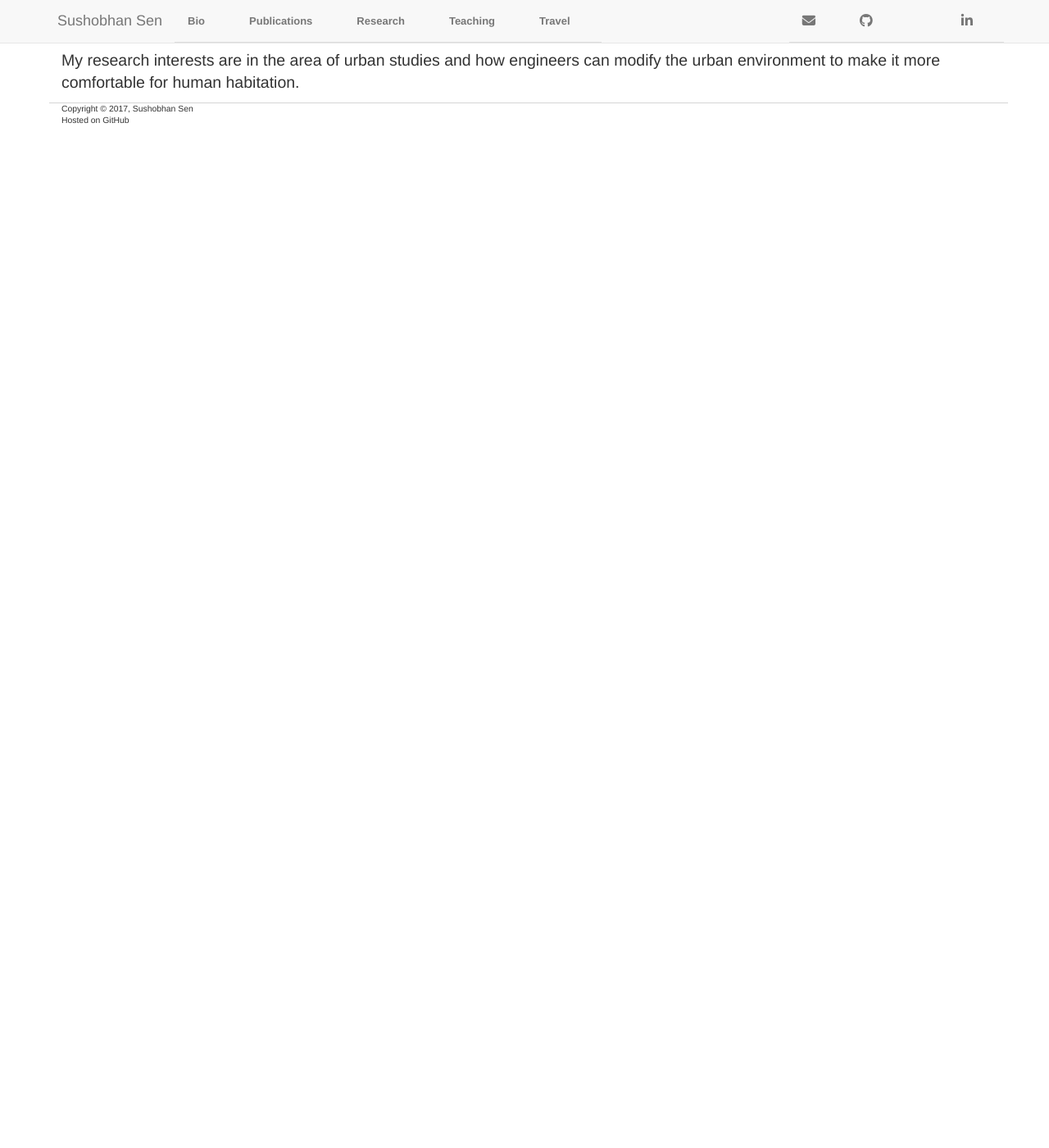
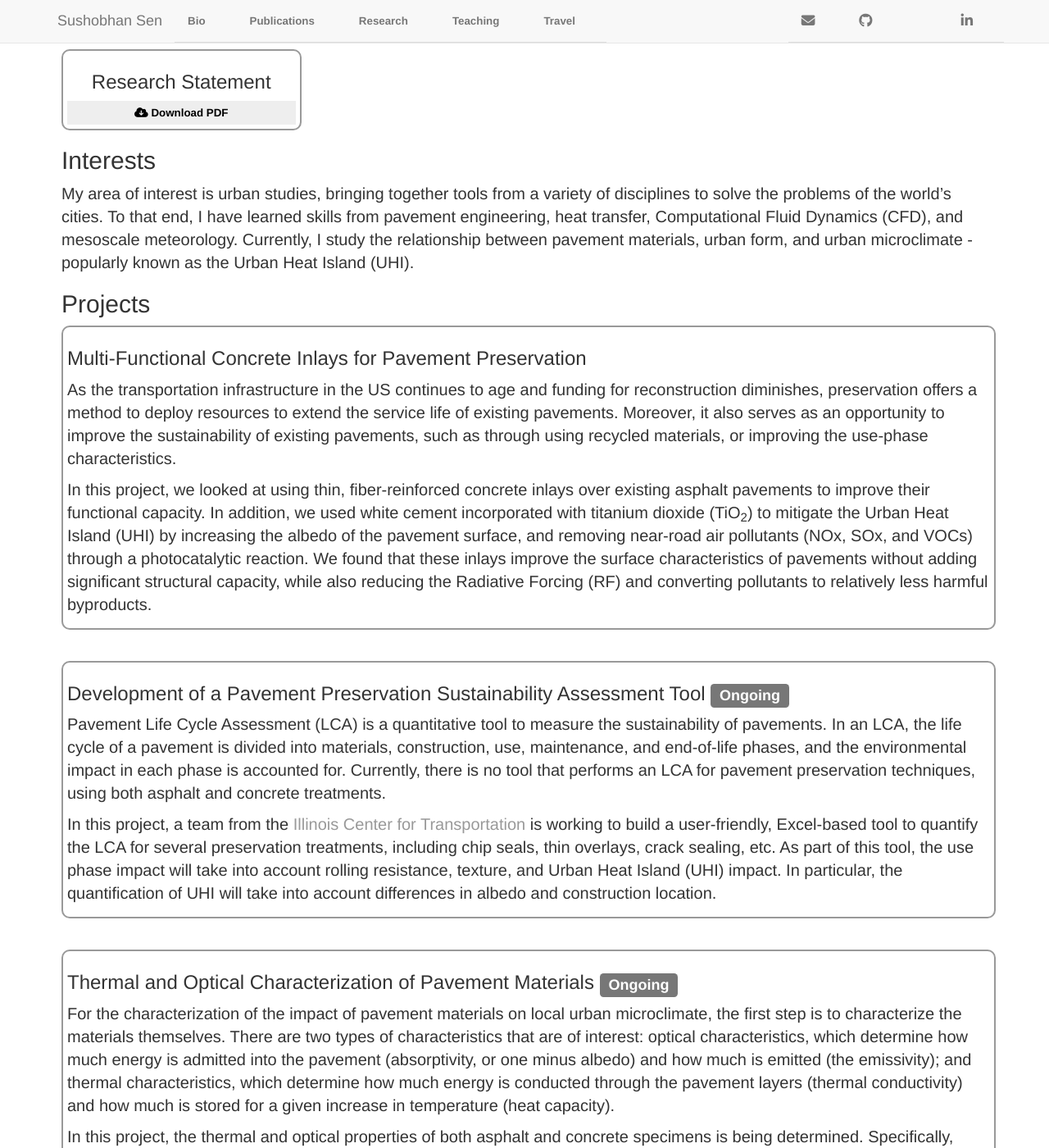
Before and after one commit to sushobhansen/sushobhansen.github.io, a Jekyll site: the page built from research.md, in a window 1280 px wide and 1400 px high. Shown: the whole window at 82% size. Built offline with Jekyll 4.4.1, drawn with Linux system fonts in a browser that asks for light colours; nearby versions of some CDN libraries; a style sheet for code colours, icons or effects is not loaded; some of the changed text lies outside the part shown.

Commit message:
Populated research page, updated fontsize in CSS

```diff
--- a/css/main.css
+++ b/css/main.css
@@ -3,7 +3,7 @@ body {
 	margin-right: 60px;
 	margin-left: 60px;
 	margin-bottom: auto;
-	font-size: small;
+	font-size: 10pt;
 }
 
 img {
--- a/research.md
+++ b/research.md
@@ -2,4 +2,40 @@
 layout: default
 title: Sushobhan Sen | Research
 ---
-My research interests are in the area of urban studies and how engineers can modify the urban environment to make it more comfortable for human habitation.
+<div class="container">
+	<div class="row">
+		<div class="col-md-3 banner-custom">
+			<h3 class="banner-title">Research Statement</h3>
+			<a href="#" target="_blank" class="banner-button"><i class="fa fa-cloud-download" aria-hidden="true"></i> Download PDF</a>
+		</div><!--card-block-->
+	</div><!--row-->
+</div><!--container-->
+
+## Interests
+My area of interest is urban studies, bringing together tools from a variety of disciplines to solve the problems of the world's cities. To that end, I have learned skills from pavement engineering, heat transfer, Computational Fluid Dynamics (CFD), and mesoscale meteorology. Currently, I study the relationship between pavement materials, urban form, and urban microclimate - popularly known as the Urban Heat Island (UHI).
+
+## Projects
+
+<div class="banner-custom">
+<h3>Multi-Functional Concrete Inlays for Pavement Preservation</h3>
+<p>As the transportation infrastructure in the US continues to age and funding for reconstruction diminishes, preservation offers a method to deploy resources to extend the service life of existing pavements. Moreover, it also serves as an opportunity to improve the sustainability of existing pavements, such as through using recycled materials, or improving the use-phase characteristics.</p>
+<p>In this project, we looked at using thin, fiber-reinforced concrete inlays over existing asphalt pavements to improve their functional capacity. In addition, we used white cement incorporated with titanium dioxide (TiO<sub>2</sub>) to mitigate the Urban Heat Island (UHI) by increasing the albedo of the pavement surface, and removing near-road air pollutants (NOx, SOx, and VOCs) through a photocatalytic reaction. We found that these inlays improve the surface characteristics of pavements without adding significant structural capacity, while also reducing the Radiative Forcing (RF) and converting pollutants to relatively less harmful byproducts.</p>
+</div>
+<br>
+<div class="banner-custom">
+<h3>Development of a Pavement Preservation Sustainability Assessment Tool <span class="label label-default">Ongoing</span></h3>
+<p>Pavement Life Cycle Assessment (LCA) is a quantitative tool to measure the sustainability of pavements. In an LCA, the life cycle of a pavement is divided into materials, construction, use, maintenance, and end-of-life phases, and the environmental impact in each phase is accounted for. Currently, there is no tool that performs an LCA for pavement preservation techniques, using both asphalt and concrete treatments.</p>
+<p>In this project, a team from the <a href="http://ict.illinois.edu" target="_blank">Illinois Center for Transportation</a> is working to build a user-friendly, Excel-based tool to quantify the LCA for several preservation treatments, including chip seals, thin overlays, crack sealing, etc. As part of this tool, the use phase impact will take into account rolling resistance, texture, and Urban Heat Island (UHI) impact. In particular, the quantification of UHI will take into account differences in albedo and construction location.</p>
+</div>
+<br>
+<div class="banner-custom">
+<h3>Thermal and Optical Characterization of Pavement Materials <span class="label label-default">Ongoing</span></h3>
+<p>For the characterization of the impact of pavement materials on local urban microclimate, the first step is to characterize the materials themselves. There are two types of characteristics that are of interest: optical characteristics, which determine how much energy is admitted into the pavement (absorptivity, or one minus albedo) and how much is emitted (the emissivity); and thermal characteristics, which determine how much energy is conducted through the pavement layers (thermal conductivity) and how much is stored for a given increase in temperature (heat capacity).</p>
+<p> In this project, the thermal and optical properties of both asphalt and concrete specimens is being determined. Specifically, albedo is characterized in the laboratory using a spectrophotometer, while thermal properties are characterized using a rapid, lab-based Transient Plane Source (TPS) technique. For concrete specimens, a statistically-controlled predictive model will be developed, while for asphalt specimens, field cores will be used. For both cases, a general range of values will be obtained and compared to values currently used in Mechanistic-Empirical pavement design.</p>
+</div>
+<br>
+<div class="banner-custom">
+<h3>Pavement-Urban Canyon CFD Model for Urban Blocks <span class="label label-default">Ongoing</span></h3>
+<p>Computational Fluid Dynamics (CFD) has been used in the past to characterize the flow of wind in urban areas. A few jurisdictions, such as the Netherlands, have developed building codes that require designers to account for pedestrian wind comfort, which can be done through wind tunnel testing or CFD. Fewer studies have considered the effect of building and road configurations on the local microclimate. Research has shown that in urban canyons, the usual ventilation of air becomes constricted, leading to warm air stagnating and increasing local air temperatures.</p>
+<p>In this project, a pavement thermal model is being used together with a 3D CFD model of an urban area. Using a Boussinesq approximation for speed, the wind flow and temperature fields are resolved using a turbulence closure model in order to investigate what pavement strategies can mitigate the heat island in various parts of the city effectively. The study includes a grid convergence investigation, validation, and directional sensitivity analysis. The open-source CFD tool <a href="https://openfoam.org/" target="_blank">OpenFOAM</a> is used.</p>
+</div>
```
